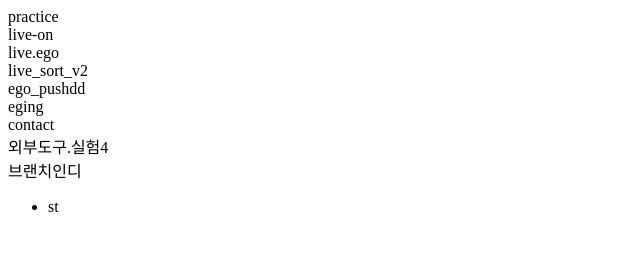
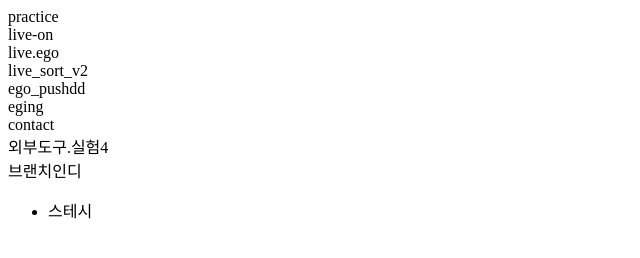
Before and after one commit to Jshtoc/sourcetree, a plain HTML site: page index.html in a window 1280 px wide. Shown: the full height of the page, 0-640 px from the left. Drawn offline with Linux system fonts and the light colour scheme.

Commit message:
스테시

```diff
--- a/index.html
+++ b/index.html
@@ -17,7 +17,7 @@
     <div>외부도구.실험4</div>
     <div>브랜치인디</div>
     <ul>
-      <li>st</li>
+      <li>스테시</li>
     </ul>
   </body>
 </html>
```
